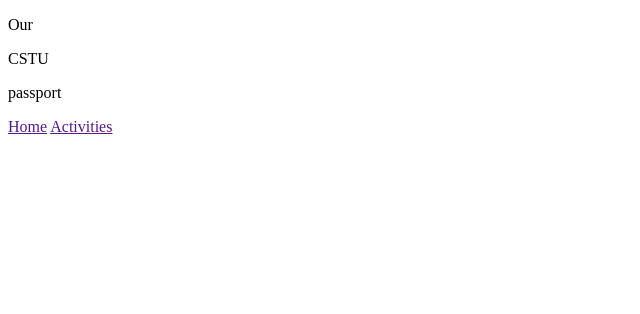
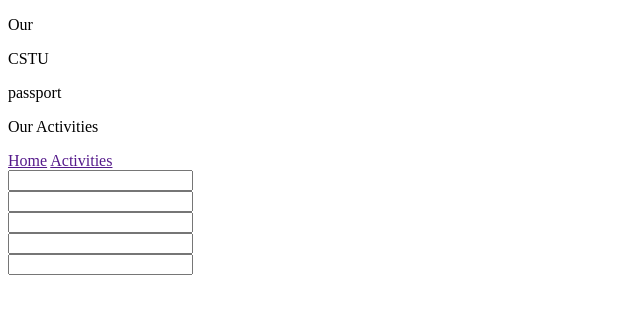
Before and after one commit to Phattharaphum/CS100-Project-G09, a plain HTML site: page ouractivities.html in a window 1280 px wide. Shown: the whole page, without its empty margins (0-640 px from the left). Drawn offline with Linux system fonts and the light colour scheme.

Commit message:
coding our activities

```diff
--- a/ouractivities.html
+++ b/ouractivities.html
@@ -18,6 +18,9 @@
                         <div class="">
                             <p class="">passport</p>
                         </div>
+                        <div class="">
+                            <p class="">Our Activities</p>
+                        </div>
                     </div>
                 <div class="">
                     <a class="" href="">Home</a>
@@ -28,12 +31,30 @@
         <div class="">
 
         </div>
-
-
-
-
-
+        <div>
+            <div>
+                <label for=""></label>
+                <input type="" id="" name="" />
+            </div>
+            <div>
+                <label for=""></label>
+                <input type="" id="" name="" />
+            </div>
+            <div>
+                <label for=""></label>
+                <input type="" id="" name="" />
+            </div>
+            <div>
+                <label for=""></label>
+                <input type="" id="" name="" />
+            </div>
+            <div>
+                <label for=""></label>
+                <input type="" id="" name="" />
             </div>
         </div>
+        </div>
+    </div>
+    <script src=""></script>
 </body>
 </html>
```
Lines whose indentation alone changed are shown as unchanged.
